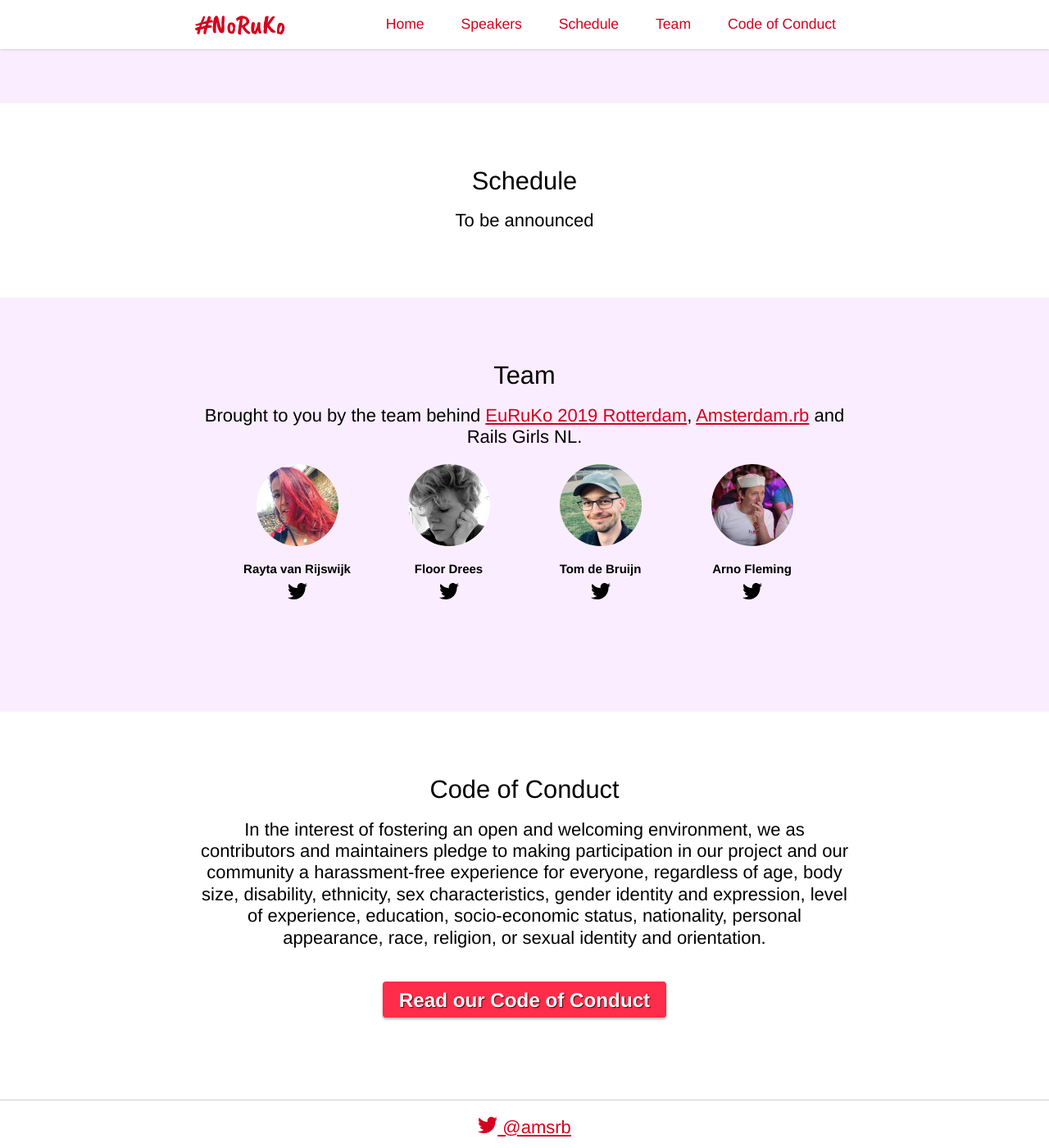
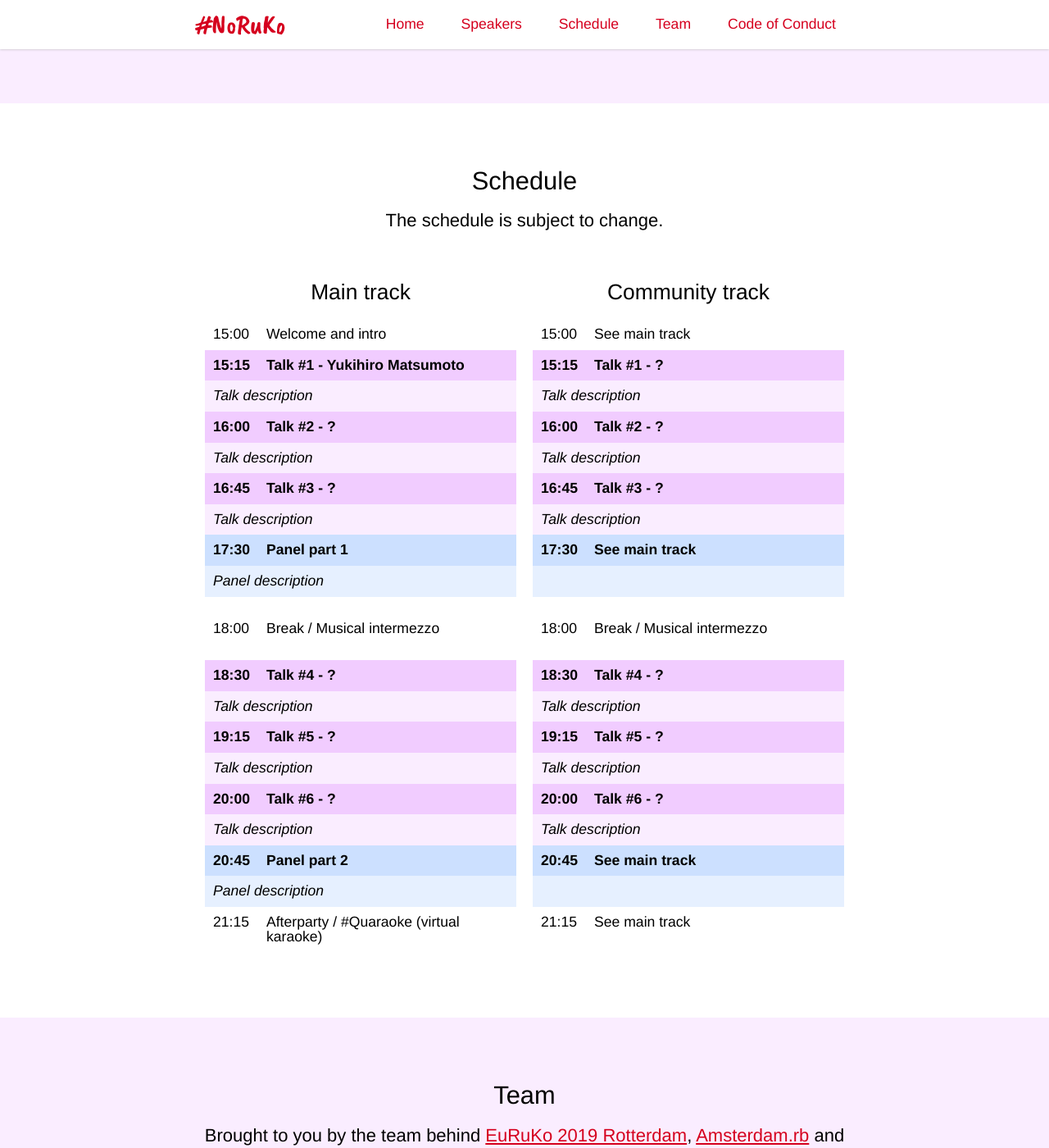
Before and after one commit to rubynl/noruko.org, a Jekyll site: the page built from index.html, in a window 1280 px wide and 1400 px high, scrolled down 1529 px. Shown: the whole window at 82% size. Built offline with Jekyll 4.4.1, drawn with Linux system fonts in a browser that asks for light colours.

Commit message:
Add basic schedule setup
Edit the YAML to add or update a talk.

```diff
--- /dev/null
+++ b/_data/schedule.yml
@@ -0,0 +1,104 @@
+- time: "15:00"
+  type: "other"
+  main:
+    title: "Welcome and intro"
+  community:
+    title: "See main track"
+
+- time: "15:15"
+  type: "talk"
+  main:
+    speaker: "Yukihiro Matsumoto"
+    title: "Talk #1"
+    description: "Talk description"
+  community:
+    speaker: "?"
+    title: "Talk #1"
+    description: "Talk description"
+
+- time: "16:00"
+  type: "talk"
+  main:
+    speaker: "?"
+    title: "Talk #2"
+    description: "Talk description"
+  community:
+    speaker: "?"
+    title: "Talk #2"
+    description: "Talk description"
+
+- time: "16:45"
+  type: "talk"
+  main:
+    speaker: "?"
+    title: "Talk #3"
+    description: "Talk description"
+  community:
+    speaker: "?"
+    title: "Talk #3"
+    description: "Talk description"
+
+- time: "17:30"
+  type: "panel"
+  main:
+    title: "Panel part 1"
+    description: "Panel description"
+  community:
+    title: "See main track"
+    description: "&nbsp;"
+
+- time: "18:00"
+  type: "break"
+  main:
+    title: "Break / Musical intermezzo"
+  community:
+    title: "Break / Musical intermezzo"
+
+- time: "18:30"
+  type: "talk"
+  main:
+    speaker: "?"
+    title: "Talk #4"
+    description: "Talk description"
+  community:
+    speaker: "?"
+    title: "Talk #4"
+    description: "Talk description"
+
+- time: "19:15"
+  type: "talk"
+  main:
+    speaker: "?"
+    title: "Talk #5"
+    description: "Talk description"
+  community:
+    speaker: "?"
+    title: "Talk #5"
+    description: "Talk description"
+
+- time: "20:00"
+  type: "talk"
+  main:
+    speaker: "?"
+    title: "Talk #6"
+    description: "Talk description"
+  community:
+    speaker: "?"
+    title: "Talk #6"
+    description: "Talk description"
+
+- time: "20:45"
+  type: "panel"
+  main:
+    title: "Panel part 2"
+    description: "Panel description"
+  community:
+    title: "See main track"
+    description: "&nbsp;"
+
+- time: "21:15"
+  type: "other"
+  main:
+    title: "Afterparty / #Quaraoke (virtual karaoke)"
+  community:
+    title: "See main track"
--- /dev/null
+++ b/_includes/break.html
@@ -0,0 +1,4 @@
+<tr class="break">
+  <td>{{include.time}}</td>
+  <td>{{include.entry.title}}</td>
+</tr>
--- /dev/null
+++ b/_includes/other.html
@@ -0,0 +1,4 @@
+<tr>
+  <td>{{include.time}}</td>
+  <td>{{include.entry.title}}</td>
+</tr>
--- /dev/null
+++ b/_includes/panel.html
@@ -0,0 +1,7 @@
+<tr class="panel">
+  <td>{{include.time}}</td>
+  <td>{{include.entry.title}}</td>
+</tr>
+<tr>
+  <td colspan="2" class="panel-description">{{include.entry.description}}</td>
+</tr>
--- /dev/null
+++ b/_includes/talk.html
@@ -0,0 +1,7 @@
+<tr class="talk">
+  <td>{{include.time}}</td>
+  <td>{{include.entry.title}} - {{include.entry.speaker}}</td>
+</tr>
+<tr>
+  <td colspan="2" class="talk-description">{{include.entry.description}}</td>
+</tr>
--- a/_sass/_main.sass
+++ b/_sass/_main.sass
@@ -40,3 +40,4 @@ body
 @import "components/hero"
 @import "components/people"
 @import "components/icons"
+@import "components/schedule"
--- /dev/null
+++ b/_sass/components/_schedule.sass
@@ -0,0 +1,60 @@
+#schedule
+  p
+    margin-bottom: 40px
+
+  .tracks
+    display: flex
+    justify-content: space-around
+
+  .track
+    flex-grow: 1
+    max-width: calc(50% - 20px)
+
+  h3
+    margin-top: 20px
+
+  .community-track
+    td:first-child
+      display: none
+
+  table
+    width: 100%
+
+  td
+    padding: 10px
+    font-size: 0.8rem
+    text-align: left
+
+  td:first-child
+    width: 60px
+    font-feature-settings: "tnum"
+    font-variant-numeric: tabular-nums
+
+  tr.break td
+    padding:
+      top: 30px
+      bottom: 30px
+
+  .talk
+    font-weight: bold
+    background-color: #F1CCFF
+
+  .talk-description
+    font-style: italic
+    background-color: #FAEDFF
+
+  .panel
+    font-weight: bold
+    background-color: #CCE0FF
+
+  .panel-description
+    font-style: italic
+    background-color: #E6F0FF
+
+  @media (max-width: $container-width)
+    .tracks
+      display: block
+
+    .track
+      width: 100%
+      max-width: 100%
--- a/index.html
+++ b/index.html
@@ -151,9 +151,60 @@ layout: default
   <div class="container">
     <h2>Schedule</h2>
 
-    <p>
-      To be announced
-    </p>
+    <p>The schedule is subject to change.</p>
+
+    <div class="tracks">
+      <div class="track">
+        <h3>Main track</h3>
+        <table>
+          <colgroup>
+            <col class="time">
+            <col class="event">
+            <col class="time">
+            <col class="event">
+          </colgroup>
+          <tbody>
+            {% for entry in site.data.schedule %}
+            {% case entry.type %}
+            {% when "talk" %}
+            {% include talk.html time=entry.time entry=entry.main %}
+            {% when "panel" %}
+            {% include panel.html time=entry.time entry=entry.main %}
+            {% when "other" %}
+            {% include other.html time=entry.time entry=entry.main %}
+            {% when "break" %}
+            {% include break.html time=entry.time entry=entry.main %}
+            {% endcase %}
+            {% endfor %}
+          </tbody>
+        </table>
+      </div>
+      <div class="track">
+        <h3>Community track</h3>
+        <table>
+          <colgroup>
+            <col class="time">
+            <col class="event">
+            <col class="time">
+            <col class="event">
+          </colgroup>
+          <tbody>
+            {% for entry in site.data.schedule %}
+            {% case entry.type %}
+            {% when "talk" %}
+            {% include talk.html time=entry.time entry=entry.community %}
+            {% when "panel" %}
+            {% include panel.html time=entry.time entry=entry.community %}
+            {% when "other" %}
+            {% include other.html time=entry.time entry=entry.community %}
+            {% when "break" %}
+            {% include break.html time=entry.time entry=entry.community %}
+            {% endcase %}
+            {% endfor %}
+          </tbody>
+        </table>
+      </div>
+    </div>
   </div>
 </section>
 
```
